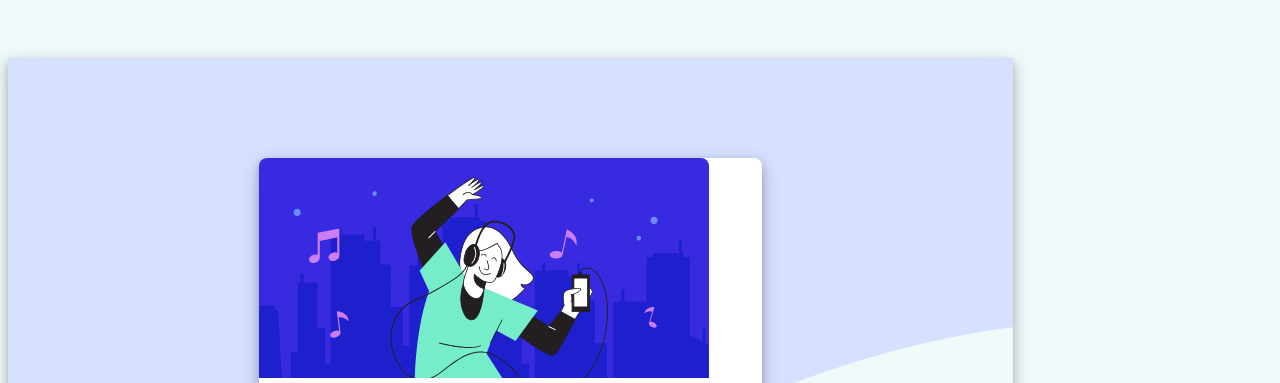
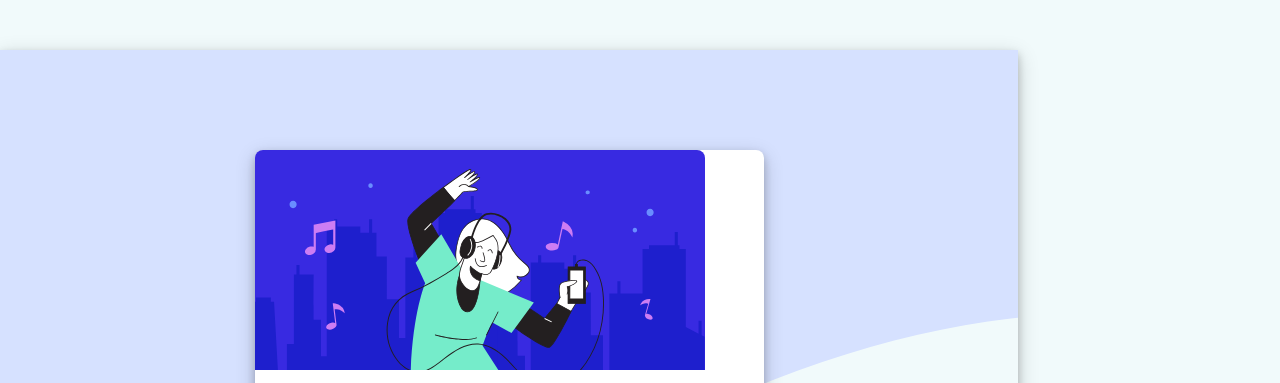
Before and after one commit to Abdulwaduud/Group_3_Capstone_Project_1, a plain HTML site: page index.html in a window 1280 px wide. Shown: the top 383 px of the page. Drawn offline with Linux system fonts and the light colour scheme.

Commit message:
Update style.css

```diff
--- a/style.css
+++ b/style.css
@@ -1,3 +1,8 @@
+*, *::before, *::after {
+    margin: 0;
+    padding: 0;
+    box-sizing: inherit;
+}
 
 body {
     display:flex;
```
